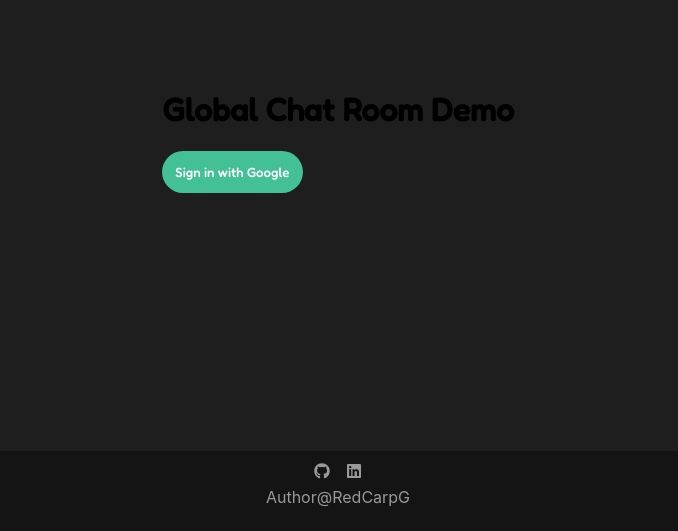
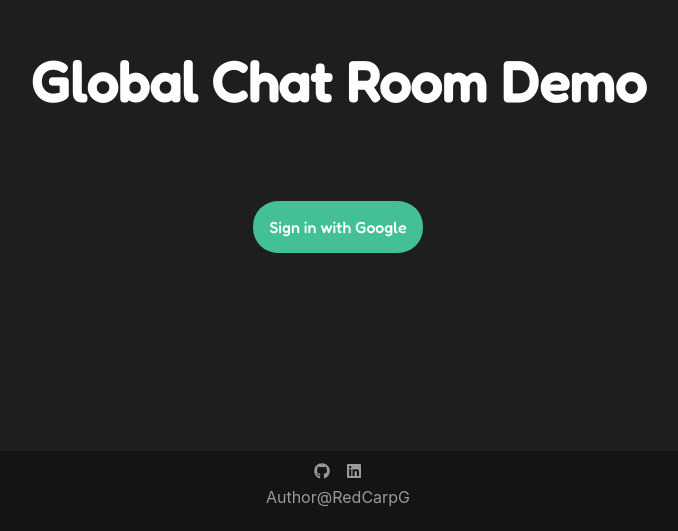
Before and after one commit to RedCarpG/Website-Chat_Demo, a Next.js app: page / in a window 1280 px wide. Shown: the part 269-800 px from the top of the page, without its empty margins (302-980 px from the left). Built offline with nearby package versions, Linux system fonts and the light colour scheme; no server answers.

Commit message:
update: styles

```diff
--- a/styles/Home.module.scss
+++ b/styles/Home.module.scss
@@ -3,12 +3,18 @@
 .chat_demo {
   font-family: "Fredoka", sans-serif;
   width: 70vw;
+  min-width: 650px;
   height: 80vh;
   display: flex;
   align-items: center;
   justify-content: center;
   background-color: rgb(30, 30, 30);
   border-radius: 25px;
+}
+
+.title {
+  position: absolute;
+  top: 1%;
 }
 
 .avatar {
@@ -199,6 +205,21 @@
   }
 }
 
+.sign_in {
+  display: flex;
+  flex-direction: column;
+  justify-content: center;
+  align-items: center;
+  color: white;
+  gap: 3em;
+  h1 {
+    font-size: 3.5em;
+  }
+  button {
+    font-size: 1em;
+  }
+}
+
 .footer {
   position: absolute;
   width: 100%;
--- a/styles/globals.scss
+++ b/styles/globals.scss
@@ -30,8 +30,12 @@ input {
   border-color: none;
   border-width: 0;
 }
+h1 {
+  color: white;
+}
 
 button {
+  user-select: none;
   font-family: "Fredoka", sans-serif;
   cursor: pointer;
   display: flex;
@@ -42,6 +46,7 @@ button {
   padding: 1em;
   border-style: none;
   border-width: 0;
+  width: fit-content;
   background-color: rgb(67, 192, 150);
 }
 
```
